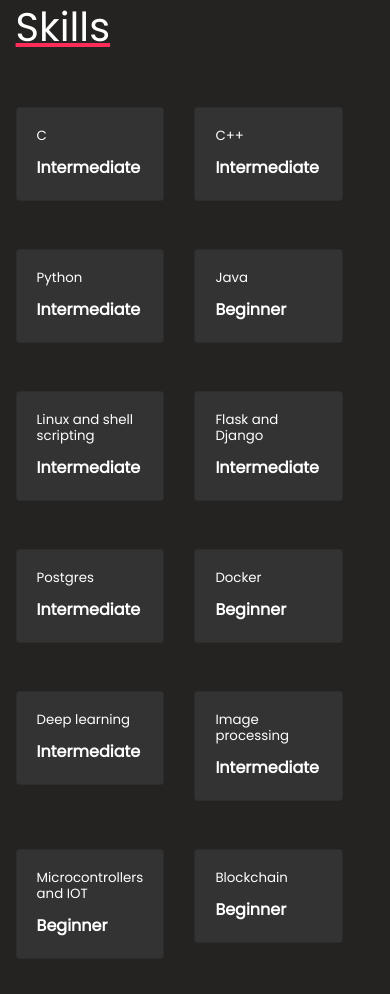
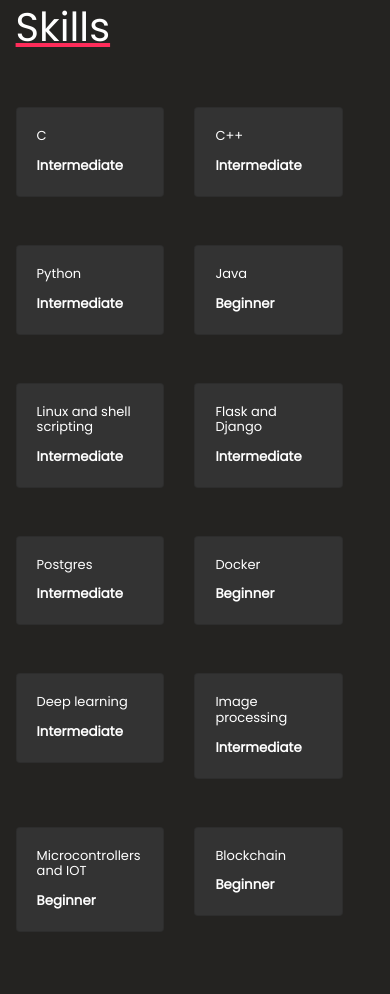
Before and after one commit to anirudha-bs/anirudha-bs.github.io, a plain HTML site: page index.html in a window 390 px wide. Shown: the part 1613-2607 px from the top of the page. Drawn offline with nearby package versions, Linux system fonts and the light colour scheme.

Commit message:
Update styles.css

```diff
--- a/misc/styles.css
+++ b/misc/styles.css
@@ -365,6 +365,9 @@ button:focus {
         color: white;
     }
     .card-title{
-    	font-size: smaller;
-    {
+    	font-size: small;
+	}
+    .card-text{
+	font-size: smaller;
+	    }
 }
```
